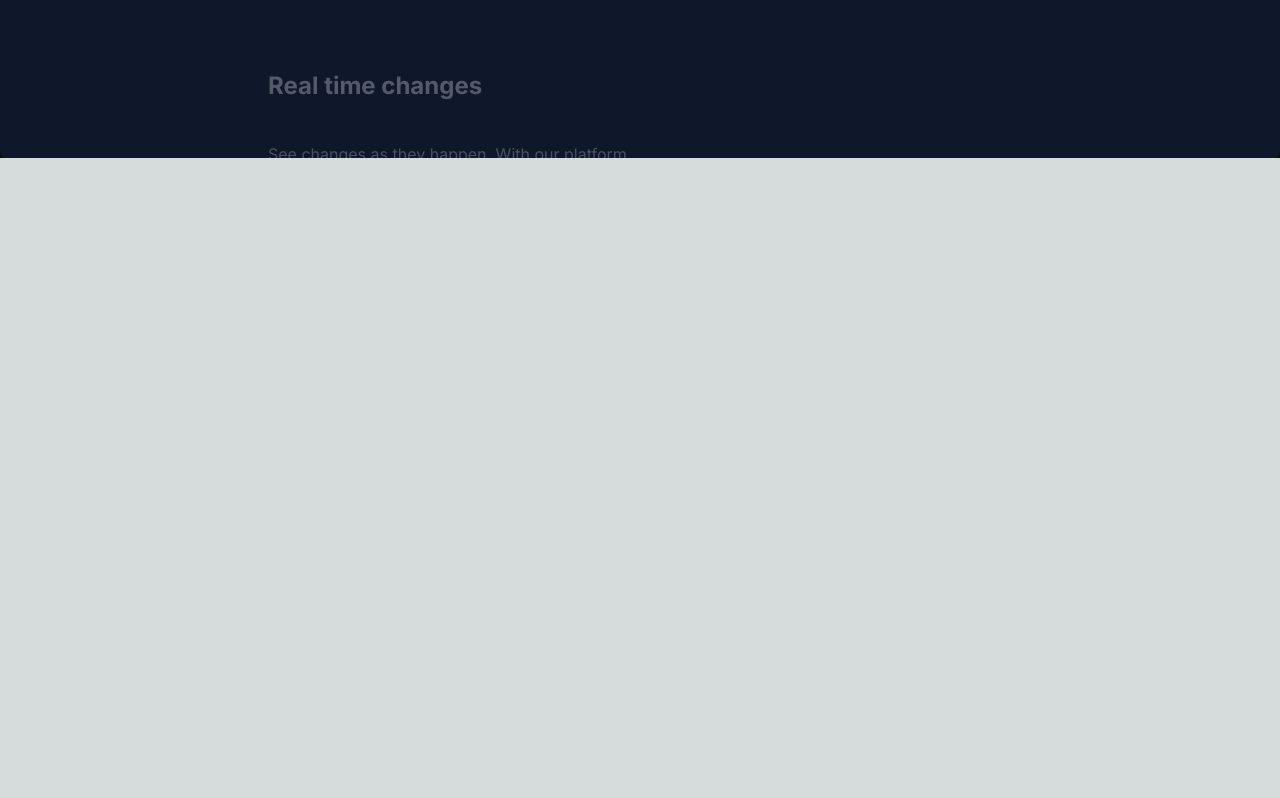
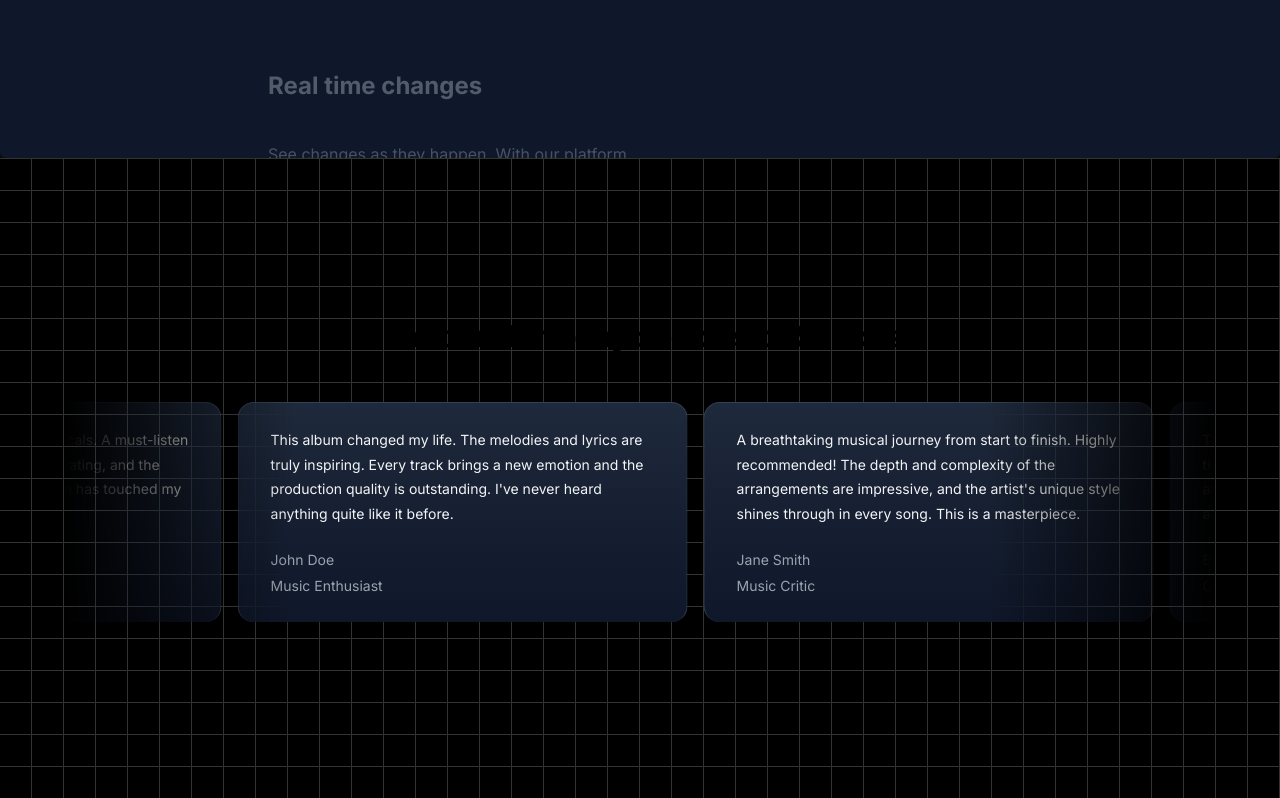
Before and after one commit to Tilak-dev/Nextjs-Projects, a Next.js app: page / in a window 1280 px wide. Shown: the part 1762-2560 px from the top of the page. Before the commit the page ends 1920 px from the top, so only its background shows below. Built offline with nearby package versions, Linux system fonts and the light colour scheme.

Commit message:
gradient bg and testimonial cards added

```diff
--- a/package.json
+++ b/package.json
@@ -11,6 +11,7 @@
   "dependencies": {
     "clsx": "^2.1.1",
     "framer-motion": "^11.2.11",
+    "mini-svg-data-uri": "^1.4.4",
     "next": "14.2.4",
     "react": "^18",
     "react-dom": "^18",
--- a/src/app/page.tsx
+++ b/src/app/page.tsx
@@ -1,6 +1,7 @@
 import FeaturedCourses from "@/components/FeaturedCourses";
 import HeroSection from "@/components/HeroSection"
 import WhyChooseUs from "@/components/WhyChooseUs";
+import TestimonialCards from "@/components/TestimonialCards"
 
 export default function Home() {
   return (
@@ -8,6 +9,7 @@
       <HeroSection />
       <FeaturedCourses />
       <WhyChooseUs />
+      <TestimonialCards />
     </main>
   );
 }
--- /dev/null
+++ b/src/components/TestimonialCards.jsx
@@ -0,0 +1,59 @@
+"use client";
+
+import React from "react";
+import { InfiniteMovingCards } from "@/components/ui/infinite-moving-cards";
+
+function TestimonialCards() {
+  return (
+    <div className="h-[40rem] w-full dark:bg-black dark:bg-grid-white/[0.2] relative flex flex-col items-center justify-center overflow-hidden">
+      <h2
+      className="text-3xl font-bold text-center mb-8 z-10"
+      >Hear our Harmony : voices of Success</h2>
+      <div className=" flex justify-center w-full overflow-hidden px-4 sm:px-6 lgpx8
+      ">
+        <div className="w-full max-w-6xl">
+          <InfiniteMovingCards
+            items={testimonials}
+            direction="right"
+            speed="slow"
+          />
+        </div>
+      </div>
+    </div>
+  );
+}
+
+export default TestimonialCards;
+
+const testimonials = [
+  {
+    quote:
+      "This album changed my life. The melodies and lyrics are truly inspiring. Every track brings a new emotion and the production quality is outstanding. I've never heard anything quite like it before.",
+    name: "John Doe",
+    title: "Music Enthusiast",
+  },
+  {
+    quote:
+      "A breathtaking musical journey from start to finish. Highly recommended! The depth and complexity of the arrangements are impressive, and the artist's unique style shines through in every song. This is a masterpiece.",
+    name: "Jane Smith",
+    title: "Music Critic",
+  },
+  {
+    quote:
+      "The band's performance was electrifying. I can't wait for their next release. Their energy on stage is contagious, and they have a remarkable ability to connect with the audience. Truly a memorable experience.",
+    name: "Emily Johnson",
+    title: "Concert Goer",
+  },
+  {
+    quote:
+      "An exceptional mix of genres and sounds. This music stands out in every way. The fusion of traditional and modern elements creates a fresh and innovative listening experience. I am thoroughly impressed.",
+    name: "Michael Brown",
+    title: "DJ and Producer",
+  },
+  {
+    quote:
+      "Beautiful compositions and powerful vocals. A must-listen for everyone. The artist's voice is captivating, and the lyrics are deeply meaningful. This album has touched my heart and soul.",
+    name: "Sarah Wilson",
+    title: "Singer-Songwriter",
+  },
+];
--- /dev/null
+++ b/src/components/ui/infinite-moving-cards.tsx
@@ -0,0 +1,121 @@
+"use client";
+
+import { cn } from "@/utils/cn";
+import React, { useEffect, useState } from "react";
+
+export const InfiniteMovingCards = ({
+  items,
+  direction = "left",
+  speed = "fast",
+  pauseOnHover = true,
+  className,
+}: {
+  items: {
+    quote: string;
+    name: string;
+    title: string;
+  }[];
+  direction?: "left" | "right";
+  speed?: "fast" | "normal" | "slow";
+  pauseOnHover?: boolean;
+  className?: string;
+}) => {
+  const containerRef = React.useRef<HTMLDivElement>(null);
+  const scrollerRef = React.useRef<HTMLUListElement>(null);
+
+  useEffect(() => {
+    addAnimation();
+  }, []);
+  const [start, setStart] = useState(false);
+  function addAnimation() {
+    if (containerRef.current && scrollerRef.current) {
+      const scrollerContent = Array.from(scrollerRef.current.children);
+
+      scrollerContent.forEach((item) => {
+        const duplicatedItem = item.cloneNode(true);
+        if (scrollerRef.current) {
+          scrollerRef.current.appendChild(duplicatedItem);
+        }
+      });
+
+      getDirection();
+      getSpeed();
+      setStart(true);
+    }
+  }
+  const getDirection = () => {
+    if (containerRef.current) {
+      if (direction === "left") {
+        containerRef.current.style.setProperty(
+          "--animation-direction",
+          "forwards"
+        );
+      } else {
+        containerRef.current.style.setProperty(
+          "--animation-direction",
+          "reverse"
+        );
+      }
+    }
+  };
+  const getSpeed = () => {
+    if (containerRef.current) {
+      if (speed === "fast") {
+        containerRef.current.style.setProperty("--animation-duration", "20s");
+      } else if (speed === "normal") {
+        containerRef.current.style.setProperty("--animation-duration", "40s");
+      } else {
+        containerRef.current.style.setProperty("--animation-duration", "80s");
+      }
+    }
+  };
+  return (
+    <div
+      ref={containerRef}
+      className={cn(
+        "scroller relative z-20  max-w-7xl overflow-hidden  [mask-image:linear-gradient(to_right,transparent,white_20%,white_80%,transparent)]",
+        className
+      )}
+    >
+      <ul
+        ref={scrollerRef}
+        className={cn(
+          " flex min-w-full shrink-0 gap-4 py-4 w-max flex-nowrap",
+          start && "animate-scroll ",
+          pauseOnHover && "hover:[animation-play-state:paused]"
+        )}
+      >
+        {items.map((item, idx) => (
+          <li
+            className="w-[350px] max-w-full relative rounded-2xl border border-b-0 flex-shrink-0 border-slate-700 px-8 py-6 md:w-[450px]"
+            style={{
+              background:
+                "linear-gradient(180deg, var(--slate-800), var(--slate-900)",
+            }}
+            key={item.name}
+          >
+            <blockquote>
+              <div
+                aria-hidden="true"
+                className="user-select-none -z-1 pointer-events-none absolute -left-0.5 -top-0.5 h-[calc(100%_+_4px)] w-[calc(100%_+_4px)]"
+              ></div>
+              <span className=" relative z-20 text-sm leading-[1.6] text-gray-100 font-normal">
+                {item.quote}
+              </span>
+              <div className="relative z-20 mt-6 flex flex-row items-center">
+                <span className="flex flex-col gap-1">
+                  <span className=" text-sm leading-[1.6] text-gray-400 font-normal">
+                    {item.name}
+                  </span>
+                  <span className=" text-sm leading-[1.6] text-gray-400 font-normal">
+                    {item.title}
+                  </span>
+                </span>
+              </div>
+            </blockquote>
+          </li>
+        ))}
+      </ul>
+    </div>
+  );
+};
--- a/tailwind.config.ts
+++ b/tailwind.config.ts
@@ -1,4 +1,5 @@
 import type { Config } from "tailwindcss";
+const svgToDataUri = require("mini-svg-data-uri");
 const defaultTheme = require("tailwindcss/defaultTheme");
 const colors = require("tailwindcss/colors");
 const {
@@ -32,6 +33,8 @@
       },
       animation: {
         spotlight: "spotlight 2s ease .75s 1 forwards",
+        scroll:
+          "scroll var(--animation-duration, 40s) var(--animation-direction, forwards) linear infinite",
       },
       keyframes: {
         spotlight: {
@@ -44,13 +47,42 @@
             transform: "translate(-50%,-40%) scale(1)",
           },
         },
+        scroll: {
+          to: {
+            transform: "translate(calc(-50% - 0.5rem))",
+          },
+        },
       },
     },
   },
 
-  plugins: [  // rest of the code
-  addVariablesForColors,],
-
+  plugins: [
+    // rest of the code
+    addVariablesForColors,
+    addGradientToBackgraound,
+  ],
 };
 
+function addGradientToBackgraound({ matchUtilities, theme }: any) {
+  matchUtilities(
+    {
+      "bg-grid": (value: any) => ({
+        backgroundImage: `url("${svgToDataUri(
+          `<svg xmlns="http://www.w3.org/2000/svg" viewBox="0 0 32 32" width="32" height="32" fill="none" stroke="${value}"><path d="M0 .5H31.5V32"/></svg>`
+        )}")`,
+      }),
+      "bg-grid-small": (value: any) => ({
+        backgroundImage: `url("${svgToDataUri(
+          `<svg xmlns="http://www.w3.org/2000/svg" viewBox="0 0 32 32" width="8" height="8" fill="none" stroke="${value}"><path d="M0 .5H31.5V32"/></svg>`
+        )}")`,
+      }),
+      "bg-dot": (value: any) => ({
+        backgroundImage: `url("${svgToDataUri(
+          `<svg xmlns="http://www.w3.org/2000/svg" viewBox="0 0 32 32" width="16" height="16" fill="none"><circle fill="${value}" id="pattern-circle" cx="10" cy="10" r="1.6257413380501518"></circle></svg>`
+        )}")`,
+      }),
+    },
+    { values: flattenColorPalette(theme("backgroundColor")), type: "color" }
+  );
+}
 export default config;
```
Also changed, not shown: 1 other file (tests, documents, lock files or other folders).
